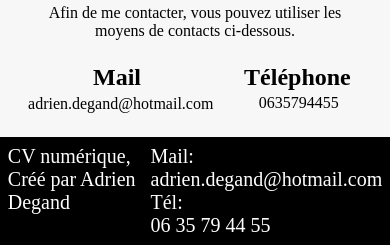
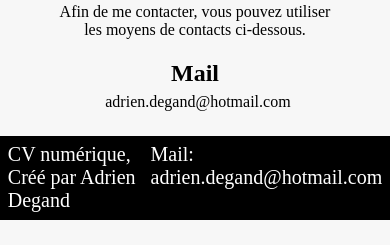
Before and after one commit to DegandAdrien/CV-num-rique, a plain HTML site: page Contact.html in a window 390 px wide. Shown: the part 606-851 px from the top of the page. Drawn offline with Linux system fonts and the light colour scheme.

Commit message:
modif téléphone

```diff
--- a/Contact.html
+++ b/Contact.html
@@ -44,11 +44,6 @@
             <p>adrien.degand@hotmail.com</p>
         </div>
 
-        <div class="Tel">
-            <h2>Téléphone</h2>
-            <p>0635794455</p>
-
-        </div>
     </div>
 
 
@@ -62,8 +57,6 @@
         <div class="contact">
             <p>Mail:</p>
             <p>adrien.degand@hotmail.com</p>
-            <p>Tél:</p>
-            <p>06 35 79 44 55</p>
 
         </div>
 
--- a/css/contact-style.css
+++ b/css/contact-style.css
@@ -11,7 +11,7 @@
  }
 
 .Mail {
-    grid-column: 1;
+    grid-column: 1/ span 2;
     grid-row: 2;
     text-align: center;
 }
```
Also changed, not shown: competences.html (+0 -2 lines), experiences.html (+0 -3 lines), formations.html (+1 -2 lines), index.html (+2 -4 lines), projets.html (+1 -3 lines).
